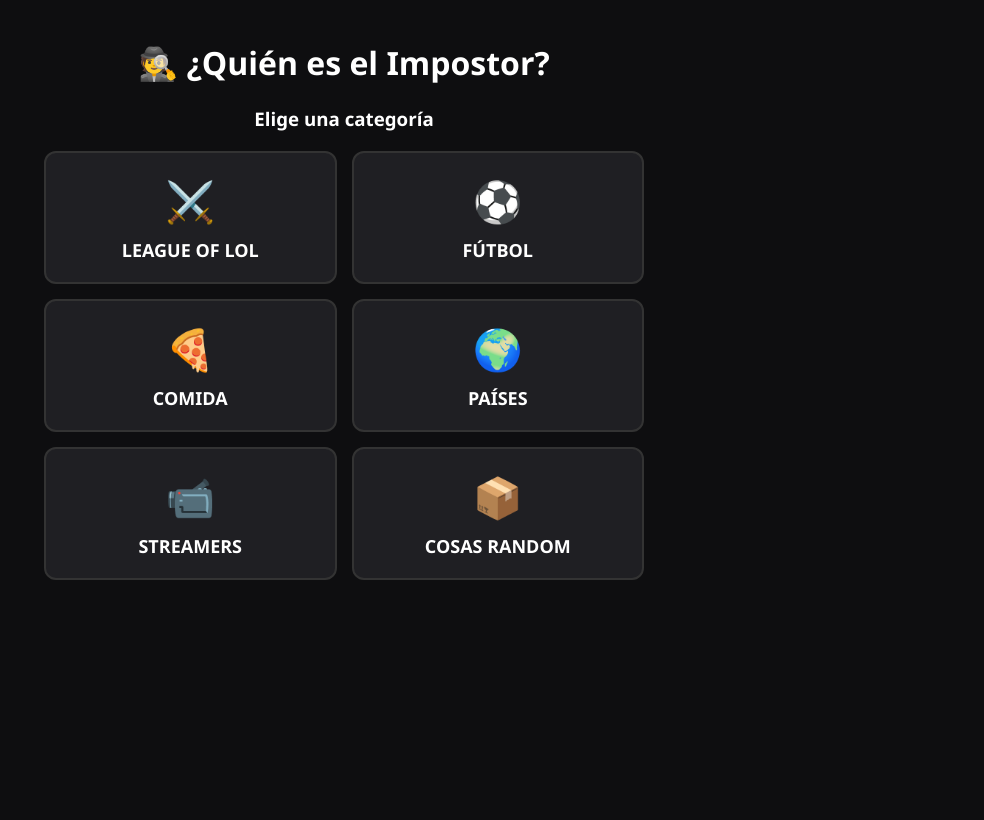
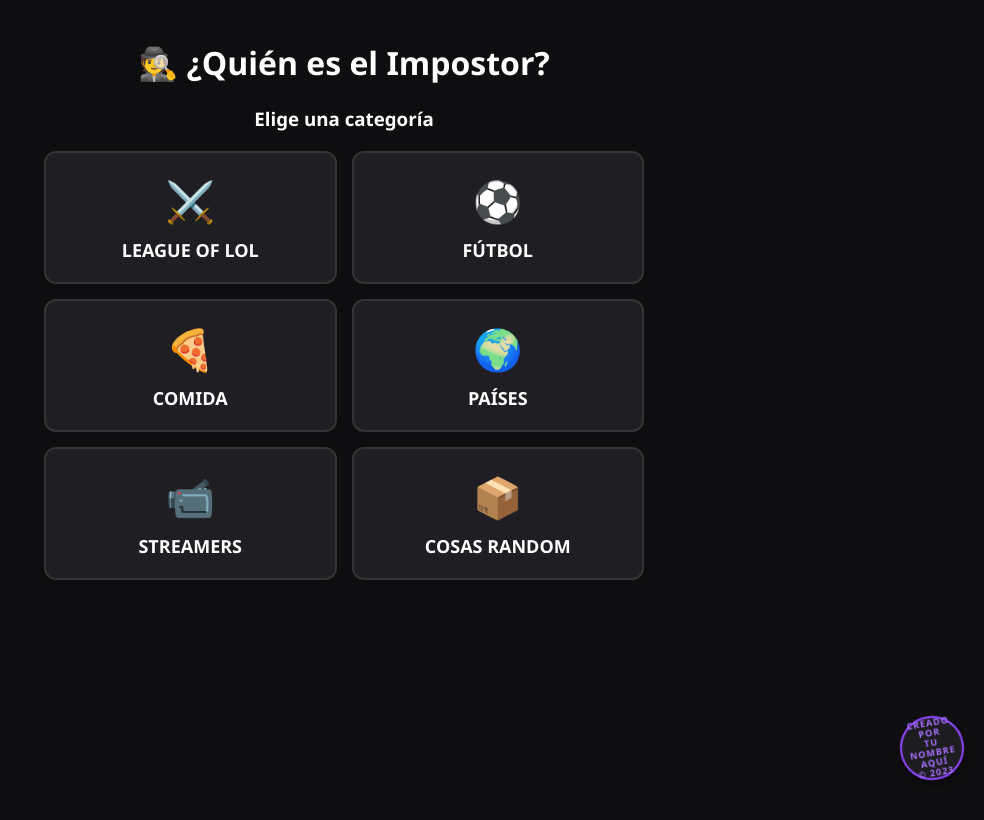
Before and after one commit to nicolassss16/Impostor, a website: page public/index.html in a window 1280 px wide. Shown: the whole page, without its empty margins (296-1280 px from the left). Drawn offline with nearby package versions, Linux system fonts and the light colour scheme; no server answers.

Commit message:
Add circular copyright badge and style adjustments
Added a circular copyright badge with hover effects and adjusted styles for better layout.

```diff
--- a/public/index.html
+++ b/public/index.html
@@ -7,11 +7,11 @@
     <script src="/socket.io/socket.io.js"></script>
     <style>
         /* ESTILOS GENERALES */
-        body { font-family: 'Segoe UI', sans-serif; background: #0e0e10; color: #fff; text-align: center; margin: 0; padding: 20px; }
+        body { font-family: 'Segoe UI', sans-serif; background: #0e0e10; color: #fff; text-align: center; margin: 0; padding: 20px; min-height: 100vh; }
         .hidden { display: none !important; }
 
         /* CONTENEDOR PRINCIPAL */
-        .container { max-width: 600px; margin: 0 auto; }
+        .container { max-width: 600px; margin: 0 auto; padding-bottom: 60px; /* Espacio para que no choque con el copyright */ }
 
         /* GRID DE CATEGORÍAS */
         .grid-menu { display: grid; grid-template-columns: 1fr 1fr; gap: 15px; margin-top: 20px; }
@@ -38,6 +38,50 @@
 
         ul { list-style: none; padding: 0; text-align: left; }
         li { padding: 10px; border-bottom: 1px solid #333; }
+
+        /* --- NUEVO: ESTILO DEL COPYRIGHT CIRCULAR --- */
+        #copyright-badge {
+            position: fixed; /* Se queda fijo en la pantalla */
+            bottom: 20px;    /* Distancia desde abajo */
+            right: 20px;     /* Distancia desde la derecha */
+
+            /* Forma circular y tamaño */
+            width: 60px;
+            height: 60px;
+            border-radius: 50%;
+
+            /* Colores y bordes (siguiendo el tema violeta) */
+            background: rgba(31, 31, 35, 0.9); /* Fondo oscuro semi-transparente */
+            border: 2px solid #9147ff;
+            color: #a970ff;
+
+            /* Centrar el texto dentro del círculo */
+            display: flex;
+            justify-content: center;
+            align-items: center;
+            text-align: center;
+
+            /* Tipografía pequeña */
+            font-size: 9px;
+            font-weight: bold;
+            text-transform: uppercase;
+            letter-spacing: 1px;
+            line-height: 1.1;
+
+            /* Un toque de estilo: rotación ligera y sombra */
+            transform: rotate(-10deg);
+            box-shadow: 0 4px 10px rgba(0,0,0,0.5);
+            z-index: 9999; /* Asegura que siempre esté encima de todo */
+            cursor: default;
+            transition: 0.3s;
+        }
+
+        /* Efecto al pasar el mouse por encima */
+        #copyright-badge:hover {
+             transform: rotate(0deg) scale(1.1);
+             background: #9147ff;
+             color: #fff;
+        }
     </style>
 </head>
 <body>
@@ -77,8 +121,8 @@
 
         <div id="screen-login" class="input-box hidden">
             <h2 id="selected-cat-title">MODO: ???</h2>
-            <input type="text" id="username" placeholder="Tu Apodo">
-            <input type="text" id="room" placeholder="Código de Sala (ej: 1234)">
+            <input type="text" id="username" placeholder="Tu Apodo" maxlength="15">
+            <input type="text" id="room" placeholder="Código de Sala (ej: 1234)" maxlength="10">
             <button class="btn-action" onclick="joinGame()">ENTRAR A LA SALA</button>
             <button class="btn-action btn-secondary" onclick="goBack()">⬅ VOLVER</button>
         </div>
@@ -100,6 +144,11 @@
             <button class="btn-action btn-secondary" onclick="location.reload()">SALIR / NUEVA</button>
         </div>
     </div>
+
+    <div id="copyright-badge">
+        Creado por<br>TU NOMBRE AQUÍ<br>© 2023
+    </div>
+
 
     <script>
         const socket = io();
@@ -127,7 +176,6 @@
             if (!name || !room) return alert("¡Faltan datos!");
 
             myRoom = room;
-            // Enviamos también la categoría seleccionada
             socket.emit('joinRoom', { roomCode: room, username: name, category: selectedCategory });
 
             document.getElementById('screen-login').classList.add('hidden');
@@ -136,10 +184,8 @@
         }
 
         socket.on('updatePlayerList', (data) => {
-            // data ahora trae { players: [], category: '...' }
             const players = data.players;
             const currentCat = data.category;
-
             document.getElementById('lobby-category').innerText = currentCat.toUpperCase();
 
             const list = document.getElementById('player-list');
```
